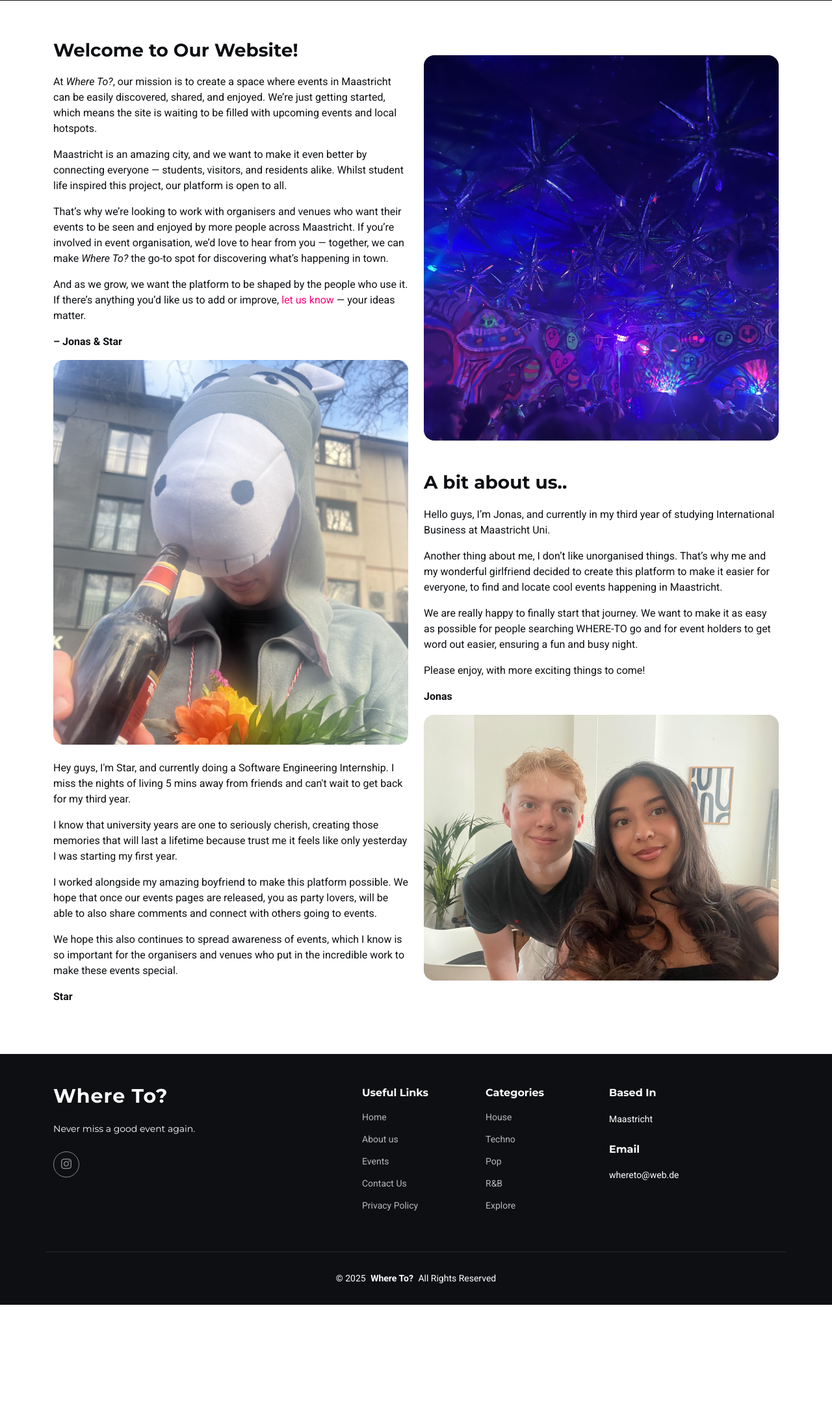
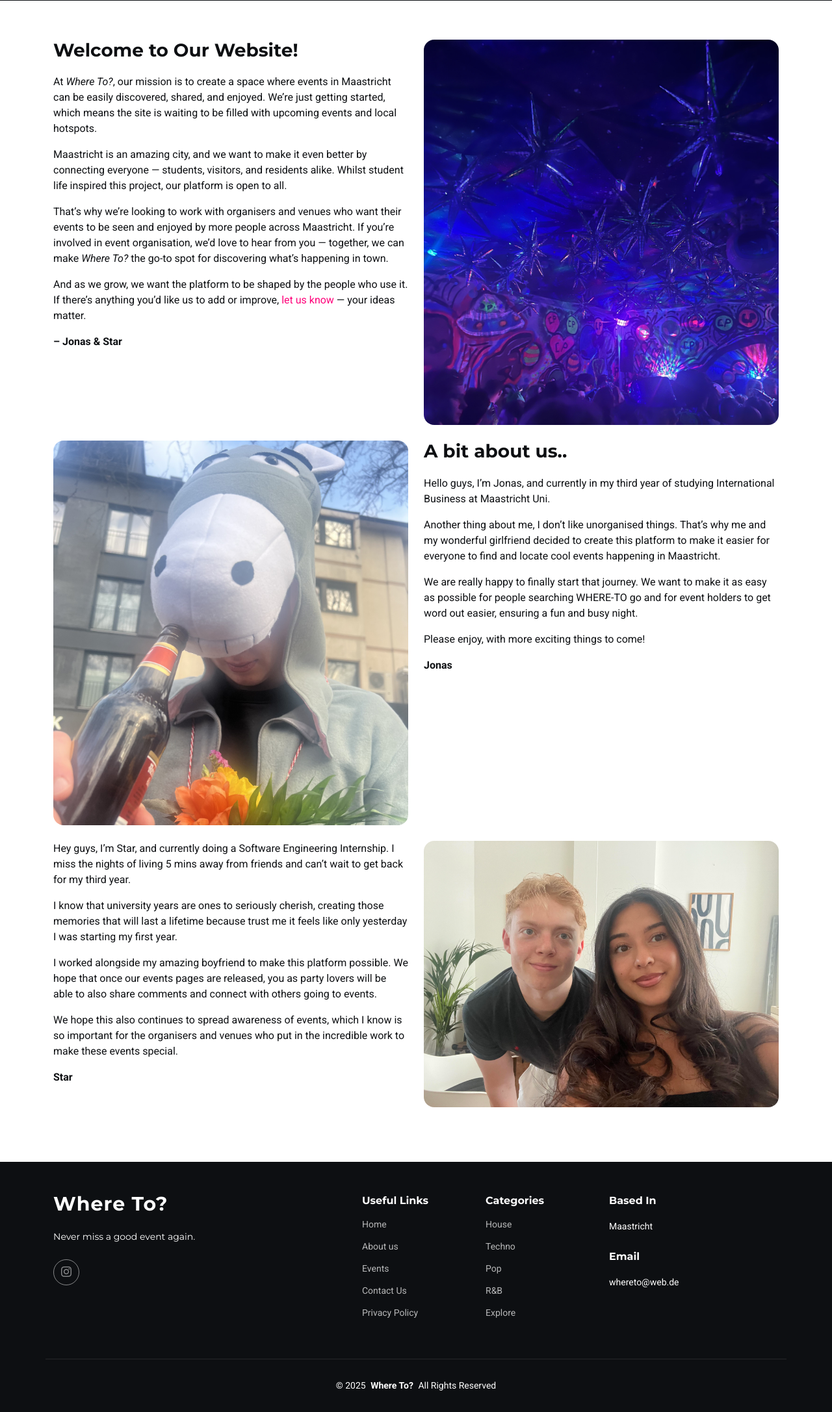
Before and after one commit to starphillips/wheretoupload, a Flask app: page /about.html in a window 1280 px wide. Shown: the part 387-2560 px from the top of the page at 65% size. Before the commit the page ends 2395 px from the top, so only its background shows below. Run offline with Flask 3, Linux system fonts and the light colour scheme; some libraries are stand-ins or nearby versions.

Commit message:
tidy up about us

```diff
--- a/templates/about.html
+++ b/templates/about.html
@@ -106,85 +106,82 @@
 
     <!-- About Section -->
     <section id="about" class="about section">
-
       <div class="container">
 
+        <!-- Row 1: Welcome + Dance -->
         <div class="row gy-4">
-          <div class="col-lg-6" data-aos="fade-up" data-aos-delay="100">
+          <!-- Welcome text -->
+          <div class="col-lg-6 order-1 order-lg-1" data-aos="fade-up" data-aos-delay="100">
             <h3>Welcome to Our Website!</h3>
-            <p>At <em>Where To?</em>, our mission is to create a space where events in Maastricht can be easily discovered, shared, and enjoyed. We’re just getting
-              started, which means the site is waiting to be filled with upcoming events and local hotspots.</p>
+            <p>At <em>Where To?</em>, our mission is to create a space where events in Maastricht can be easily
+              discovered, shared, and enjoyed. We’re just getting started, which means the site is waiting to be
+              filled with upcoming events and local hotspots.</p>
 
-            <p>Maastricht is an amazing city, and we want to make it even better by connecting everyone — students, visitors, and residents alike. Whilst student
-              life inspired this project, our platform is open to all.</p>
+            <p>Maastricht is an amazing city, and we want to make it even better by connecting everyone — students,
+              visitors, and residents alike. Whilst student life inspired this project, our platform is open to all.</p>
 
-            <p>That’s why we’re looking to work with organisers and venues who want their events to be seen and enjoyed by more people across Maastricht.
-              If you’re involved in event organisation, we’d love to hear from you — together, we can make <em>Where To?</em> the go-to spot for discovering
-              what’s happening in town.</p>
+            <p>That’s why we’re looking to work with organisers and venues who want their events to be seen and
+              enjoyed by more people across Maastricht. If you’re involved in event organisation, we’d love to hear
+              from you — together, we can make <em>Where To?</em> the go-to spot for discovering what’s happening in town.</p>
 
-            <p>And as we grow, we want the platform to be shaped by the people who use it. If there’s anything you’d like us to add or improve,
-              <a href="contact.html">let us know</a> — your ideas matter.</p>
+            <p>And as we grow, we want the platform to be shaped by the people who use it. If there’s anything you’d
+              like us to add or improve, <a href="contact.html">let us know</a> — your ideas matter.</p>
 
             <p><strong>– Jonas & Star</strong></p>
+          </div>
 
-            <img src="./static/assets/img/about/about.jpg" class="img-fluid rounded-4 mb-4" alt="">
+          <!-- Dance picture -->
+          <div class="col-lg-6 order-2 order-lg-2" data-aos="fade-up" data-aos-delay="250">
+            <img src="./static/assets/img/about/about2.jpg" class="img-fluid rounded-4 mb-4" alt="Dance event">
+          </div>
+        </div>
 
-            <p>Hey guys, I'm Star, and currently doing a Software Engineering Internship. I miss the nights of living 5 mins away from friends and can't wait to get
-              back for my third year.</p>
+        <!-- Row 2: Donkey + Jonas -->
+        <div class="row gy-4">
+          <!-- Donkey picture -->
+          <div class="col-lg-6 order-4 order-lg-1" data-aos="fade-up" data-aos-delay="250">
+            <img src="./static/assets/img/about/about.jpg" class="img-fluid rounded-4 mb-4" alt="Donkey costume">
+          </div>
 
-            <p>I know that university years are one to seriously cherish, creating those memories that will last a lifetime because trust me it feels like only
-              yesterday I was starting my first year.</p>
+          <!-- Jonas text -->
+          <div class="col-lg-6 order-3 order-lg-2" data-aos="fade-up" data-aos-delay="100">
+            <h3>A bit about us..</h3>
+            <p>Hello guys, I’m Jonas, and currently in my third year of studying International Business at Maastricht Uni.</p>
+            <p>Another thing about me, I don’t like unorganised things. That’s why me and my wonderful girlfriend
+              decided to create this platform to make it easier for everyone to find and locate cool events happening
+              in Maastricht.</p>
+            <p>We are really happy to finally start that journey. We want to make it as easy as possible for people
+              searching WHERE-TO go and for event holders to get word out easier, ensuring a fun and busy night.</p>
+            <p>Please enjoy, with more exciting things to come!</p>
+            <p><strong>Jonas</strong></p>
+          </div>
+        </div>
 
-            <p>I worked alongside my amazing boyfriend to make this platform possible. We hope that once our events pages are released, you as party lovers,
-              will be able to also share comments and connect with others going to events.
-
-            <p>We hope this also continues to spread awareness of events, which I know is so important for the organisers and venues who put in the incredible work to make
-              these events special.</p>
-
+        <!-- Row 3: Star + Selfie -->
+        <div class="row gy-4">
+          <!-- Star text -->
+          <div class="col-lg-6 order-5 order-lg-1" data-aos="fade-up" data-aos-delay="100">
+            <p>Hey guys, I’m Star, and currently doing a Software Engineering Internship. I miss the nights of
+              living 5 mins away from friends and can’t wait to get back for my third year.</p>
+            <p>I know that university years are ones to seriously cherish, creating those memories that will last a
+              lifetime because trust me it feels like only yesterday I was starting my first year.</p>
+            <p>I worked alongside my amazing boyfriend to make this platform possible. We hope that once our events
+              pages are released, you as party lovers will be able to also share comments and connect with others
+              going to events.</p>
+            <p>We hope this also continues to spread awareness of events, which I know is so important for the
+              organisers and venues who put in the incredible work to make these events special.</p>
             <p><strong>Star</strong></p>
           </div>
-          <div class="col-lg-6" data-aos="fade-up" data-aos-delay="250">
-            <!-- <div class="content ps-0 ps-lg-5">
-              <p class="fst-italic">
-                Lorem ipsum dolor sit amet, consectetur adipiscing elit, sed do eiusmod tempor incididunt ut labore et dolore
-                magna aliqua.
-              </p>
-              <ul>
-                <li><i class="bi bi-check-circle-fill"></i> <span>Ullamco laboris nisi ut aliquip ex ea commodo consequat.</span></li>
-                <li><i class="bi bi-check-circle-fill"></i> <span>Duis aute irure dolor in reprehenderit in voluptate velit.</span></li>
-                <li><i class="bi bi-check-circle-fill"></i> <span>Ullamco laboris nisi ut aliquip ex ea commodo consequat. Duis aute irure dolor in reprehenderit in voluptate trideta storacalaperda mastiro dolore eu fugiat nulla pariatur.</span></li>
-              </ul>
-              <p>
-                Ullamco laboris nisi ut aliquip ex ea commodo consequat. Duis aute irure dolor in reprehenderit in voluptate
-                velit esse cillum dolore eu fugiat nulla pariatur. Excepteur sint occaecat cupidatat non proident
-              </p>  -->
 
-              <div class="position-relative mt-4">
-                <img src="./static/assets/img/about/about2.jpg" class="img-fluid rounded-4 mb-4" alt="">
-                <!-- <img src="./static/assets/img/about-2.jpg" class="img-fluid rounded-4" alt="">
-                <a href="https://www.youtube.com/watch?v=Y7f98aduVJ8" class="glightbox pulsating-play-btn"></a> -->
-              </div>
-              <br>
-
-            <h3>A bit about us..</h3>
-            <p>Hello guys, I’m Jonas, and currently in my third year of studying International Business at Maastricht Uni. </p>
-            <p>Another thing about me, I don’t like unorganised things. That’s why me and my wonderful girlfriend decided to create this platform to make it easier for everyone,
-              to find and locate cool events happening in Maastricht. </p>
-
-              <p>We are really happy to finally start that journey. We want to make it as easy as possible for people searching WHERE-TO go and for event holders to get word out
-                easier, ensuring a fun and busy night.</p>
-
-              <p>Please enjoy, with more exciting things to come!</p>
-
-              <p><strong>Jonas</strong></p>
-
-              <img src="./static/assets/img/about/about3.jpg" class="img-fluid rounded-4 mb-4" alt="">
-
-            </div>
+          <!-- Selfie -->
+          <div class="col-lg-6 order-6 order-lg-2" data-aos="fade-up" data-aos-delay="250">
+            <img src="./static/assets/img/about/about3.jpg" class="img-fluid rounded-4 mb-4" alt="Jonas and Star selfie">
           </div>
         </div>
 
       </div>
+    </section>
+
 
   </main>
 
```
